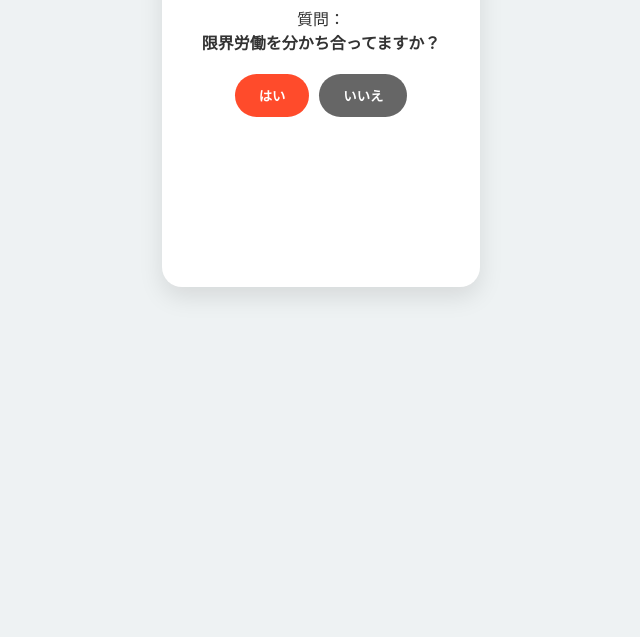
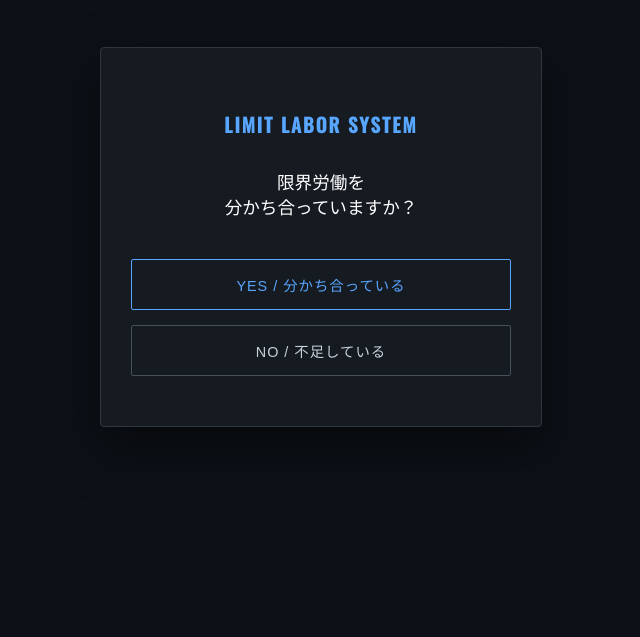
Before and after one commit to Atree232/rainobo_rainobo, a plain HTML site: page index.html in a window 1280 px wide. Shown: the part 163-800 px from the top of the page, without its empty margins (319-959 px from the left). Drawn offline with nearby package versions, Linux system fonts and the light colour scheme.

Commit message:
Update index.html

```diff
--- a/index.html
+++ b/index.html
@@ -3,57 +3,116 @@
 <head>
     <meta charset="UTF-8">
     <meta name="viewport" content="width=device-width, initial-scale=1.0">
-    <title>限界労働診断</title>
+    <title>LIMIT LABOR CHECK</title>
+    <link href="https://fonts.googleapis.com/css2?family=Noto+Sans+JP:wght@300;700&family=Oswald:wght@500&display=swap" rel="stylesheet">
     <style>
-        body { font-family: 'Helvetica Neue', Arial, sans-serif; text-align: center; padding: 50px; background: #eef2f3; color: #333; }
-        .card { background: white; padding: 40px; border-radius: 20px; display: inline-block; box-shadow: 0 10px 25px rgba(0,0,0,0.1); max-width: 400px; }
-        h1 { font-size: 1.5rem; margin-bottom: 20px; }
-        .btn-group { display: flex; justify-content: center; gap: 10px; margin-top: 20px; }
-        button { border: none; padding: 12px 24px; border-radius: 30px; cursor: pointer; font-weight: bold; transition: 0.3s; }
-        .btn-yes { background: #ff4b2b; color: white; }
-        .btn-no { background: #666; color: white; }
-        .btn-x { background: #000; color: white; margin-top: 20px; }
-        #result { margin-top: 30px; font-size: 1.2rem; font-weight: bold; min-height: 100px; }
+        :root {
+            --bg-color: #0d1117;
+            --card-bg: #161b22;
+            --accent-color: #58a6ff; /* スタイリッシュな青 */
+            --text-main: #c9d1d9;
+            --text-bright: #ffffff;
+        }
+
+        body {
+            font-family: 'Noto Sans JP', sans-serif;
+            background-color: var(--bg-color);
+            display: flex; justify-content: center; align-items: center;
+            height: 100vh; margin: 0; color: var(--text-main);
+            overflow: hidden;
+        }
+
+        /* フレームをシャープに、枠線を追加 */
+        .card {
+            background: var(--card-bg);
+            padding: 50px 30px;
+            border-radius: 4px; /* あえて角を丸めすぎない */
+            border: 1px solid #30363d;
+            box-shadow: 0 20px 50px rgba(0,0,0,0.5);
+            width: 85%; max-width: 380px; text-align: center;
+            transition: all 0.6s cubic-bezier(0.23, 1, 0.32, 1);
+        }
+
+        .fade-out { opacity: 0; transform: scale(0.9); filter: blur(10px); }
+        .fade-in { opacity: 1; transform: scale(1); filter: blur(0); }
+        .hidden { display: none; }
+
+        h1 {
+            font-family: 'Oswald', sans-serif;
+            letter-spacing: 2px; font-size: 1.2rem; color: var(--accent-color);
+            margin-bottom: 30px; text-transform: uppercase;
+        }
+
+        .question-text { font-size: 1.1rem; margin-bottom: 40px; color: var(--text-bright); font-weight: 300; }
+
+        /* ボタンを「枠線」メインのミニマルデザインに */
+        .btn-group { display: flex; flex-direction: column; gap: 15px; }
+        button {
+            background: transparent;
+            border: 1px solid #484f58; color: var(--text-main);
+            padding: 14px; border-radius: 2px;
+            cursor: pointer; font-size: 0.9rem; letter-spacing: 1px;
+            transition: all 0.3s;
+        }
+        button:hover { border-color: var(--accent-color); color: var(--accent-color); background: rgba(88, 166, 255, 0.05); }
+
+        /* 決定ボタンだけ光らせる */
+        .btn-yes { border-color: var(--accent-color); color: var(--accent-color); }
+
+        .btn-x {
+            background: var(--text-bright); color: var(--bg-color);
+            border: none; font-weight: bold; margin-top: 30px; width: 100%;
+        }
+        .btn-x:hover { background: var(--accent-color); color: white; }
+
+        #result-text { font-size: 1.8rem; letter-spacing: 4px; color: var(--text-bright); margin: 30px 0; }
     </style>
 </head>
 <body>
 
-    <div class="card">
-        <h1>限界労働診断</h1>
-        <p>質問：<br><strong>限界労働を分かち合ってますか？</strong></p>
+    <div id="question-screen" class="card">
+        <h1>Limit Labor System</h1>
+        <p class="question-text">限界労働を<br>分かち合っていますか？</p>
+        <div class="btn-group">
+            <button class="btn-yes" onclick="showResult(true)">YES / 分かち合っている</button>
+            <button class="btn-no" onclick="showResult(false)">NO / 不足している</button>
+        </div>
+    </div>
 
-        <div class="btn-group">
-            <button class="btn-yes" onclick="answer(true)">はい</button>
-            <button class="btn-no" onclick="answer(false)">いいえ</button>
-        </div>
-
-        <div id="result"></div>
+    <div id="result-screen" class="card hidden">
+        <h1>Analysis Result</h1>
+        <p id="result-text"></p>
+        <button class="btn-x" onclick="shareX()">SHARE ON X</button>
+        <button onclick="location.reload()" style="border:none; color:#8b949e; margin-top:20px; font-size:0.7rem; text-decoration: underline;">REBOOT SYSTEM</button>
     </div>
 
     <script>
-        function answer(isYes) {
-            let resText = "";
-            if (isYes) {
-                resText = "ﾗｲﾉﾎﾞｰ　ﾗｲﾉﾎﾞｰ";
-            } else {
-                resText = "ﾗｲﾉﾎﾞｰ度が不足しているようです。";
-            }
+        let finalResult = "";
 
-            const resultDiv = document.getElementById('result');
-            resultDiv.innerHTML = `<div>結果：<br>${resText}</div>`;
+        function showResult(isYes) {
+            const qScreen = document.getElementById('question-screen');
+            const rScreen = document.getElementById('result-screen');
+            const rText = document.getElementById('result-text');
 
-            // X(Twitter)へのシェアボタンを追加
-            const shareText = encodeURIComponent(`【限界労働診断】\n質問：限界労働を分かち合ってますか？\n結果：${resText}\n`);
+            finalResult = isYes ? "ﾗｲﾉﾎﾞｰ　ﾗｲﾉﾎﾞｰ" : "ﾗｲﾉﾎﾞｰ不足";
+            rText.innerText = finalResult;
+
+            qScreen.classList.add('fade-out');
+
+            setTimeout(() => {
+                qScreen.classList.add('hidden');
+                rScreen.classList.remove('hidden');
+                setTimeout(() => {
+                    rScreen.classList.add('fade-in');
+                }, 50);
+            }, 600);
+        }
+
+        function shareX() {
+            const text = encodeURIComponent(`【限界労働診断】\nSTATUS: ${finalResult}\n#LimitLabor`);
             const url = encodeURIComponent(window.location.href);
-            const xUrl = `https://twitter.com/intent/tweet?text=${shareText}&url=${url}`;
-
-            const xBtn = document.createElement("button");
-            xBtn.className = "btn-x";
-            xBtn.innerText = "結果を X に投稿する";
-            xBtn.onclick = () => window.open(xUrl, '_blank');
-            resultDiv.appendChild(xBtn);
+            window.open(`https://twitter.com/intent/tweet?text=${text}&url=${url}`, '_blank');
         }
     </script>
-
 </body>
 </html>
```
